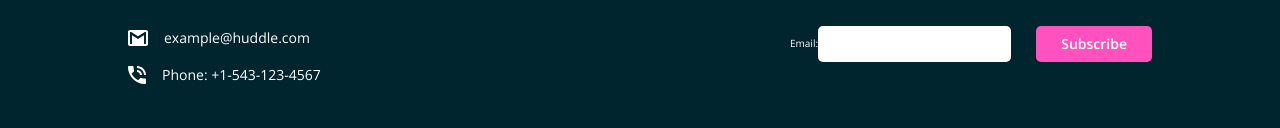
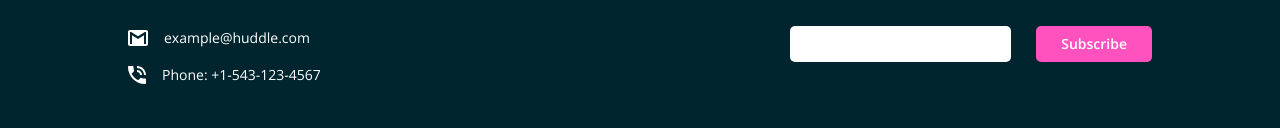
Before and after one commit to bobmatyas/fm-huddle-landing-page-curved, a plain HTML site: page index.html in a window 1280 px wide. Shown: the part 4396-4524 px from the top of the page. Drawn offline with nearby package versions, Linux system fonts and the light colour scheme.

Commit message:
update css class for hiding

```diff
--- a/styles/styles.css
+++ b/styles/styles.css
@@ -24,7 +24,7 @@ html {
     background-color: var(--background-color);
 }
 
-.visually-hidden {
+.visually_hidden {
     clip: rect(0 0 0 0);
     clip-path: inset(50%);
     height: 1px;
```
